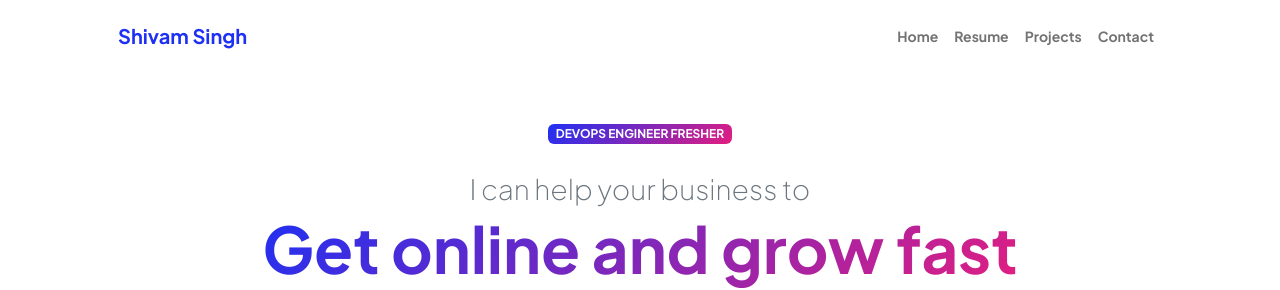
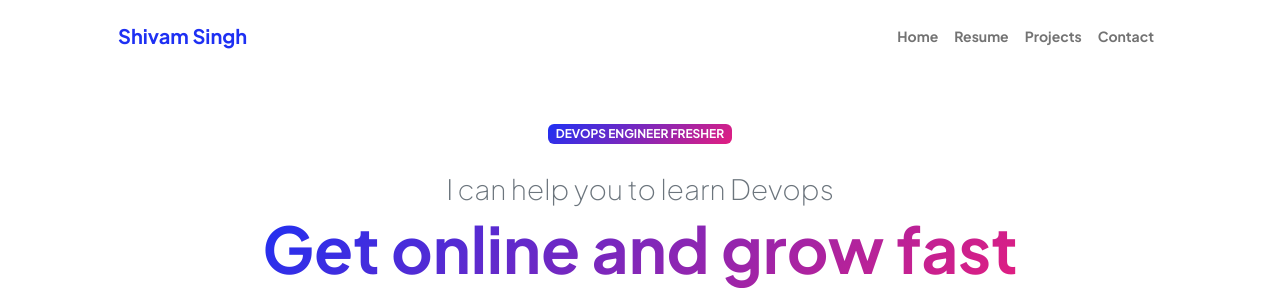
Before and after one commit to shivamsingh1265/Portfolio-Website, a plain HTML site: page index.html in a window 1280 px wide. Shown: the top 290 px of the page. Drawn offline with nearby package versions, Linux system fonts and the light colour scheme.

Commit message:
change in index.html by shivam

```diff
--- a/index.html
+++ b/index.html
@@ -42,7 +42,7 @@
                             <!-- Header text content-->
                             <div class="text-center text-xxl-start">
                                 <div class="badge bg-gradient-primary-to-secondary text-white mb-4"><div class="text-uppercase">DevOps Engineer Fresher</div></div>
-                                <div class="fs-3 fw-light text-muted">I can help your business to</div>
+                                <div class="fs-3 fw-light text-muted">I can help you to learn Devops</div>
                                 <h1 class="display-3 fw-bolder mb-5"><span class="text-gradient d-inline">Get online and grow fast</span></h1>
                                 <div class="d-grid gap-3 d-sm-flex justify-content-sm-center justify-content-xxl-start mb-3">
                                     <a class="btn btn-primary btn-lg px-5 py-3 me-sm-3 fs-6 fw-bolder" href="resume.html">Resume</a>
```
